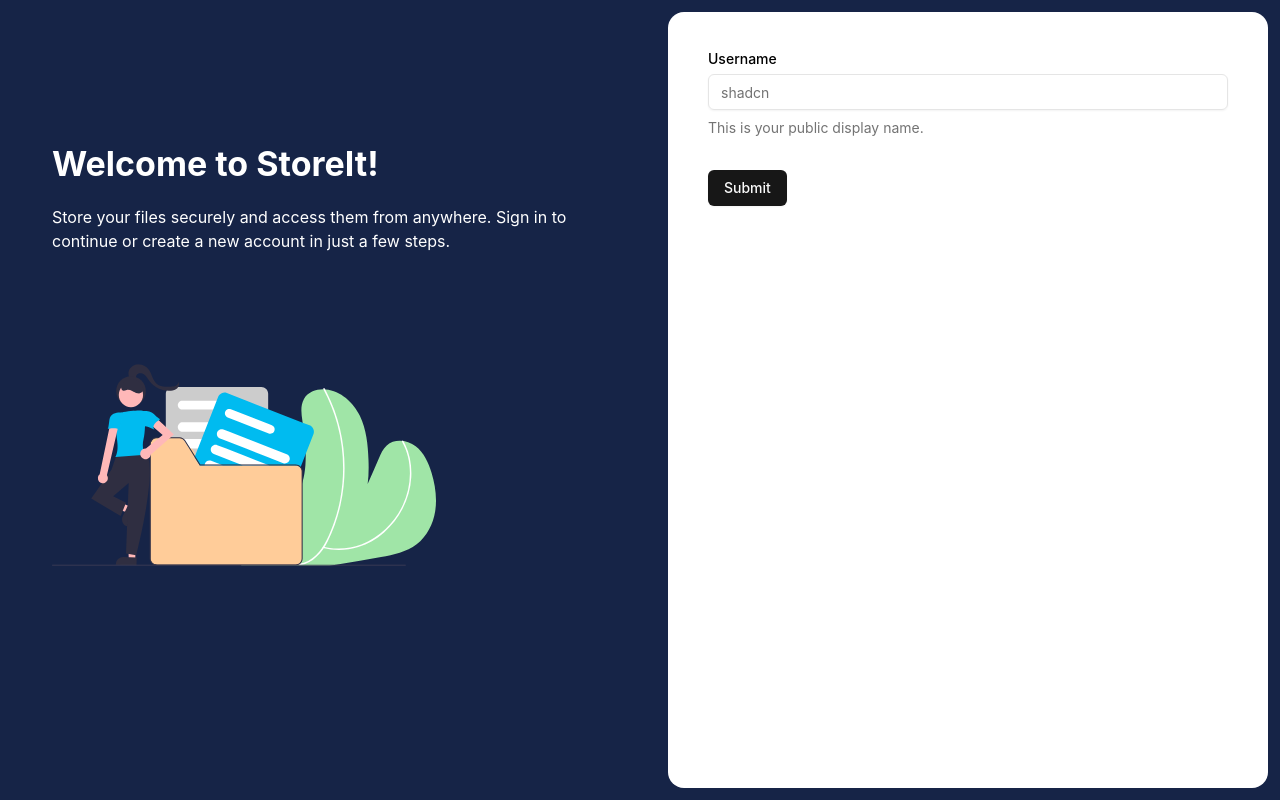
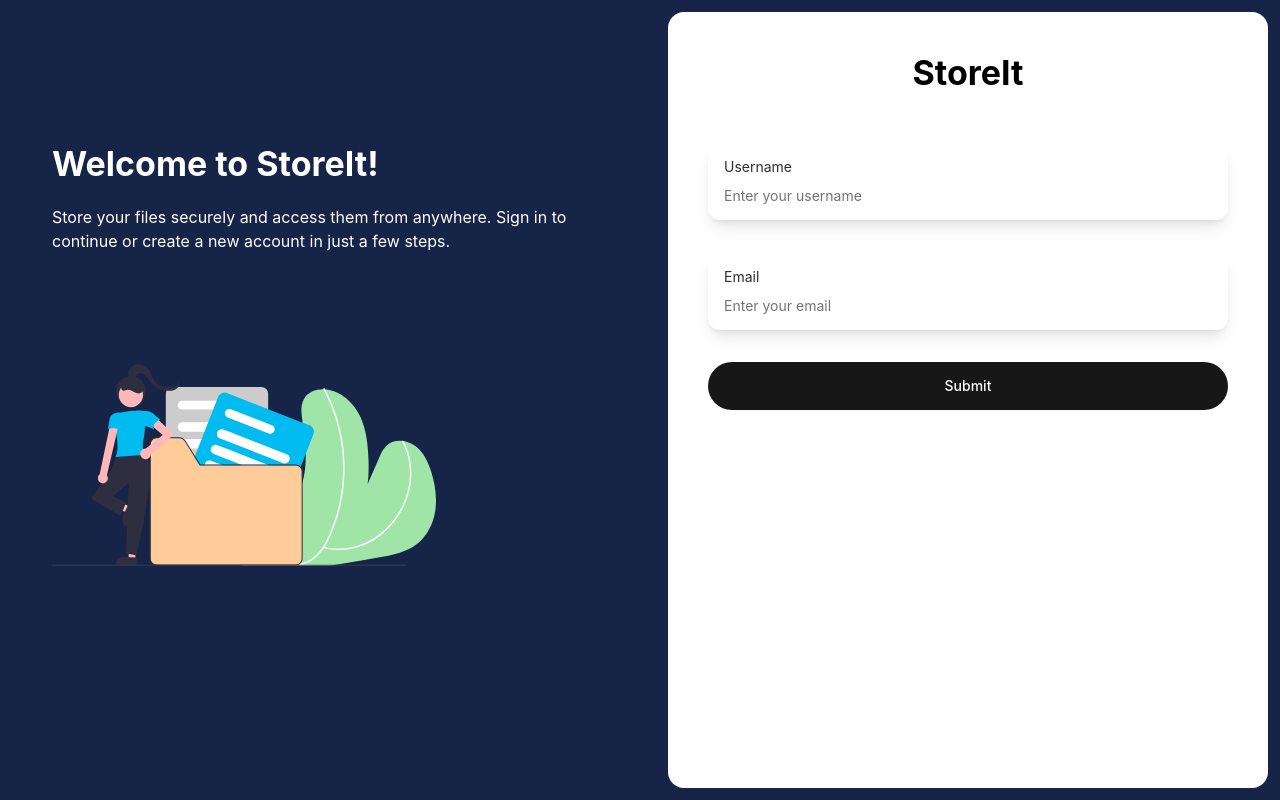
Before and after one commit to janszotkowski/store-it, a Next.js app: page /sign-up in a window 1280 px wide. Built offline with nearby package versions, Linux system fonts and the light colour scheme.

Commit message:
authForm wip

```diff
--- a/app/globals.css
+++ b/app/globals.css
@@ -159,6 +159,26 @@
     @apply text-[10px] leading-[14px] font-normal;
 }
 
+@utility shad-no-focus {
+    @apply outline-none ring-offset-transparent focus:ring-transparent focus:ring-offset-0 focus-visible:outline-none focus-visible:ring-0 focus-visible:ring-transparent focus-visible:ring-offset-0;
+}
+
+@utility shad-input {
+    @apply border-none outline-none shadow-none p-0 shad-no-focus body-2;
+}
+
+@utility shad-form-item {
+    @apply flex h-[78px] flex-col justify-center rounded-xl shadow-lg px-4;
+}
+
+@utility shad-form-label {
+    @apply pt-2 body-2 w-full text-gray-90;
+}
+
+@utility shad-form-message {
+    @apply body-2 ml-4 text-red-50;
+}
+
 @layer base {
     :root {
 
--- a/components/auth/AuthForm.tsx
+++ b/components/auth/AuthForm.tsx
@@ -5,30 +5,24 @@ import { zodResolver } from '@hookform/resolvers/zod';
 import { useForm } from 'react-hook-form';
 import { z } from 'zod';
 import { Button } from '@/components/ui/button';
-import {
-    Form,
-    FormControl,
-    FormDescription,
-    FormField,
-    FormItem,
-    FormLabel,
-    FormMessage
-} from '@/components/ui/form';
+import { Form, FormControl, FormField, FormItem, FormLabel, FormMessage } from '@/components/ui/form';
 import { Input } from '@/components/ui/input';
 
 const formSchema = z.object({
-    username: z.string().min(2).max(50)
+    username: z.string().min(2).max(50),
+    email: z.string().email()
 });
 
 type AuthFormProps = {
     type: 'sign-in' | 'sign-up';
 };
 
-export const AuthForm: React.FC<AuthFormProps> = (): React.ReactElement => {
+export const AuthForm: React.FC<AuthFormProps> = (props: AuthFormProps): React.ReactElement => {
     const form = useForm<z.infer<typeof formSchema>>({
         resolver: zodResolver(formSchema),
         defaultValues: {
-            username: ''
+            username: '',
+            email: ''
         }
     });
 
@@ -40,24 +34,59 @@ export const AuthForm: React.FC<AuthFormProps> = (): React.ReactElement => {
 
     return (
         <Form {...form}>
+            <h1 className={'h1 mb-12 mx-auto w-max'}>
+                StoreIt
+            </h1>
             <form onSubmit={form.handleSubmit(onSubmit)} className={'space-y-8'}>
+                {
+                    props.type == 'sign-up' &&
+                    <FormField
+                        control={form.control}
+                        name={'username'}
+                        render={({field}) => (
+                            <FormItem>
+                                <div className={'!shad-form-item'}>
+                                    <FormLabel className={'!shad-form-label'}>Username</FormLabel>
+                                    <FormControl>
+                                        <Input
+                                            className={'!shad-input'}
+                                            placeholder={'Enter your username'}
+                                            {...field}
+                                        />
+                                    </FormControl>
+                                </div>
+                                <FormMessage className={'!shad-form-message'}/>
+                            </FormItem>
+                        )}
+                    />
+                }
+
                 <FormField
                     control={form.control}
-                    name={'username'}
+                    name={'email'}
                     render={({field}) => (
                         <FormItem>
-                            <FormLabel>Username</FormLabel>
-                            <FormControl>
-                                <Input placeholder={'shadcn'} {...field} />
-                            </FormControl>
-                            <FormDescription>
-                                This is your public display name.
-                            </FormDescription>
-                            <FormMessage/>
+                            <div className={'!shad-form-item'}>
+                                <FormLabel className={'!shad-form-label'}>Email</FormLabel>
+                                <FormControl>
+                                    <Input
+                                        className={'!shad-input'}
+                                        placeholder={'Enter your email'}
+                                        {...field}
+                                    />
+                                </FormControl>
+                            </div>
+                            <FormMessage className={'!shad-form-message'}/>
                         </FormItem>
                     )}
                 />
-                <Button type={'submit'}>Submit</Button>
+
+                <Button
+                    type={'submit'}
+                    className={'rounded-4xl p-6 w-full cursor-pointer transition-all'}
+                >
+                    Submit
+                </Button>
             </form>
         </Form>
     );
```
Lines whose indentation alone changed are shown as unchanged.
